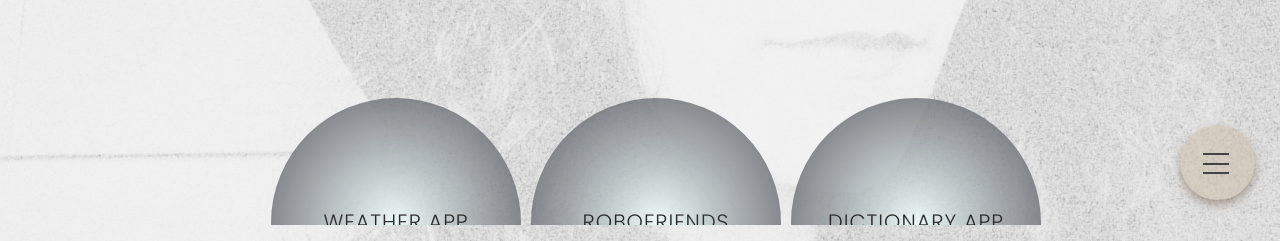
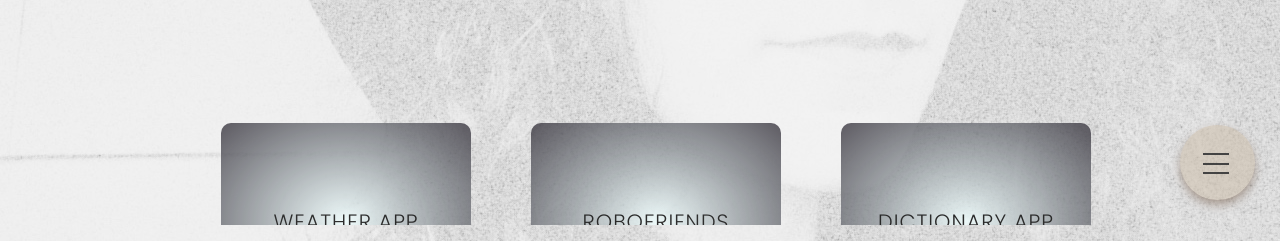
Before and after one commit to Jaime-Ginesky/port-home-page, a website: page projects.html in a window 1280 px wide. Shown: the part 575-816 px from the top of the page. Drawn offline with Linux system fonts and the light colour scheme; a web font is replaced by a local one.

Commit message:
restyled projects page

```diff
--- a/css/styles.css
+++ b/css/styles.css
@@ -514,10 +514,10 @@ footer.dark-mode-theme {
   .container .card {
     position: relative;
     width: 250px;
-    height: 250px;
-    margin: 5px;
+    height: 200px;
+    margin: 30px;
     overflow: hidden;
-    border-radius: 300px;
+    border-radius: 10px;
   }
   /* background and content  */
   .container .card .imgC,
--- a/src/script-container.js
+++ b/src/script-container.js
@@ -2,7 +2,7 @@
  // Function to create a card for project menu
  function createCard(title, description, link) {
     const card = document.createElement('article');
-    card.classList.add('container','imgCard','contentC', 'content', 'card:hover','dark-mode-theme');
+    card.classList.add('projects-container','imgCard','contentC', 'content', 'card:hover','dark-mode-theme');
     // Add your desired card class here
 
     const contentElement = document.createElement('content');
```
